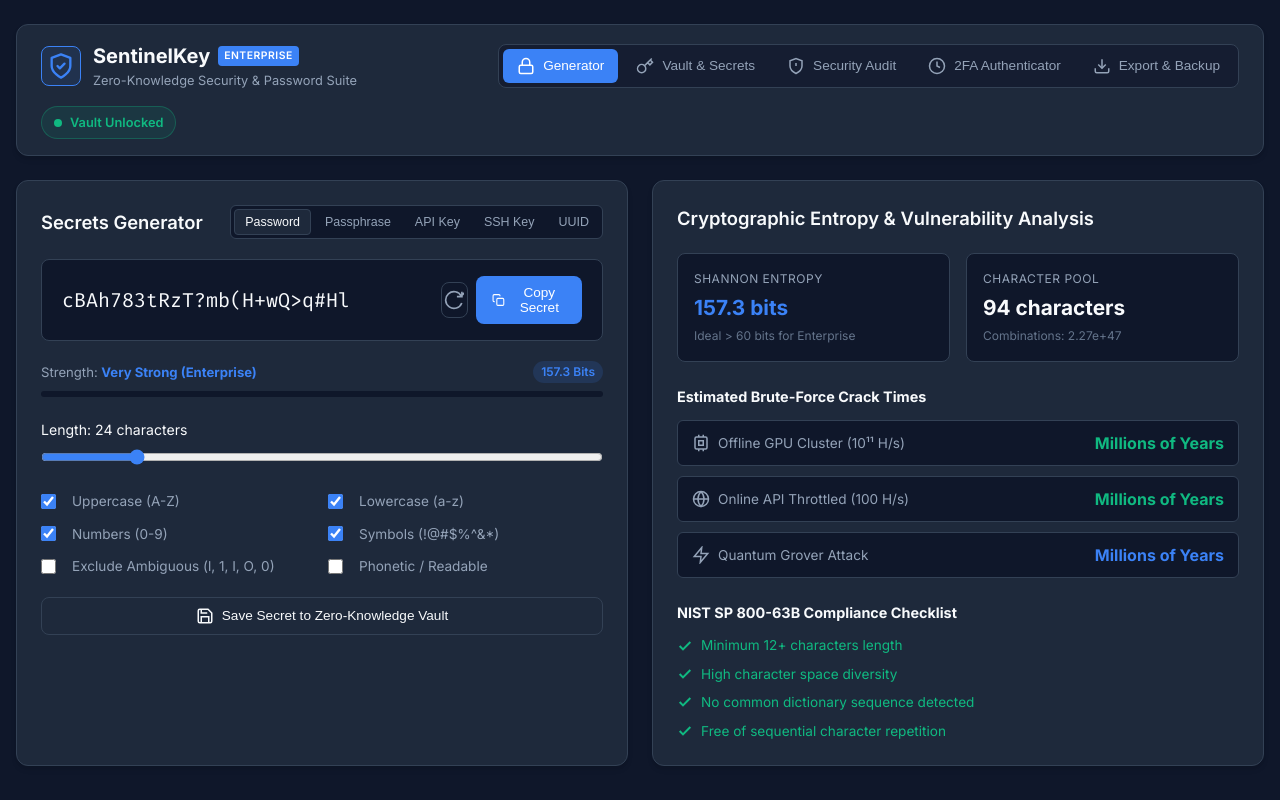
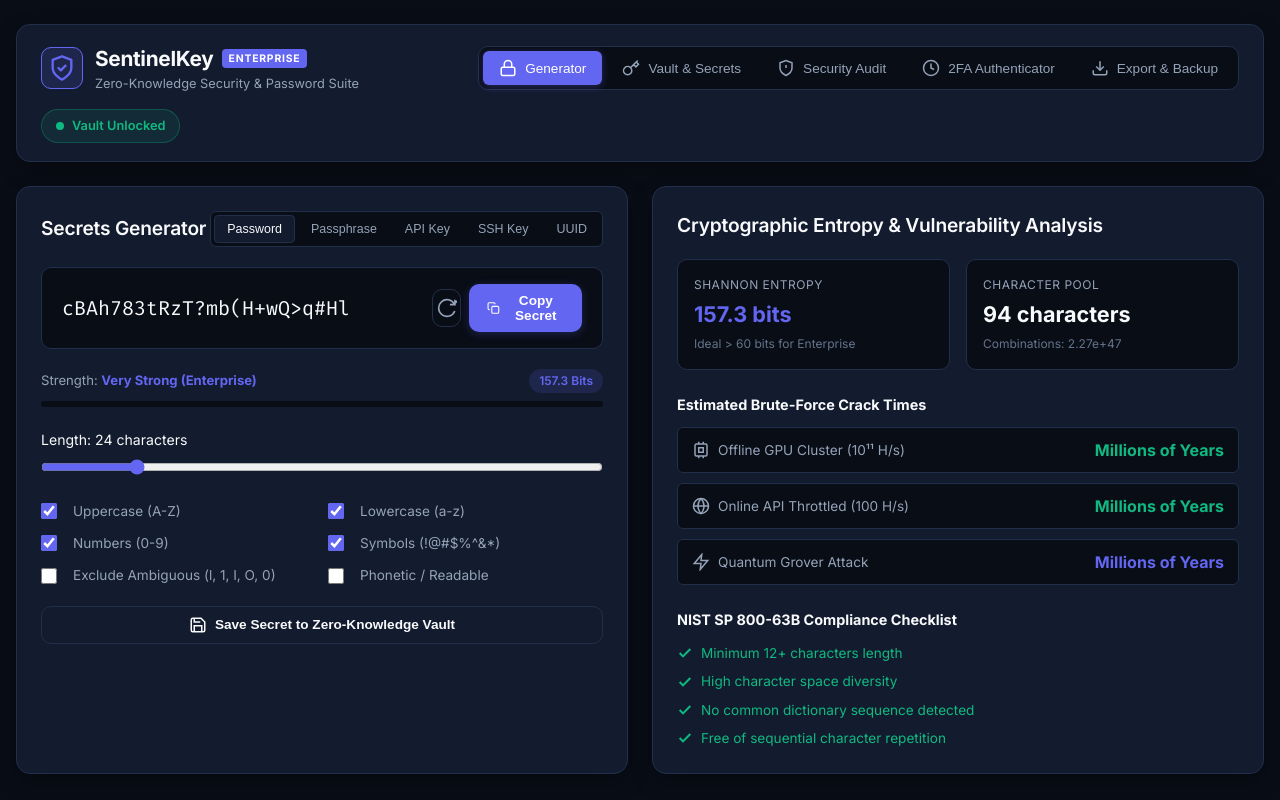
Before and after one commit to AbhinandanNaik/Password_Generator_using_java, a website: page index.html in a window 1280 px wide. Drawn offline with Linux system fonts and the light colour scheme.

Commit message:
style: update UI color palette to Modern Charcoal & Electric Violet (#6366f1)

```diff
--- a/style.css
+++ b/style.css
@@ -1,16 +1,19 @@
 /* ==========================================================================
-   SentinelKey Enterprise - Clean Modern Professional Design System
-   Color Palette: Slate Dark (#0f172a), Card Surface (#1e293b),
-   Primary Indigo (#3b82f6), Text Main (#f8fafc), Emerald Accent (#10b981)
+   SentinelKey Enterprise - Modern Charcoal & Electric Violet Theme
+   Color Palette: Charcoal Slate (#090d16), Deep Surface (#131b2e),
+   Primary Electric Violet (#6366f1), Text Main (#f8fafc), Emerald (#10b981)
    ========================================================================== */
 
 :root {
-    /* Core 5-Color System */
-    --color-bg: #0f172a;
-    --color-surface: #1e293b;
-    --color-border: #334155;
-    --color-primary: #3b82f6;
-    --color-primary-hover: #2563eb;
+    /* Modern Charcoal & Electric Violet Color Tokens */
+    --color-bg: #090d16;
+    --color-surface: #131b2e;
+    --color-surface-hover: #1c2742;
+    --color-border: #222f4b;
+
+    --color-primary: #6366f1;
+    --color-primary-hover: #4f46e5;
+    --primary-badge-bg: rgba(99, 102, 241, 0.15);
 
     --color-text-main: #f8fafc;
     --color-text-muted: #94a3b8;
@@ -18,17 +21,17 @@
 
     --color-success: #10b981;
     --color-warning: #f59e0b;
-    --color-danger: #ef4444;
+    --color-danger: #f43f5e;
 
     --font-sans: 'Inter', -apple-system, BlinkMacSystemFont, "Segoe UI", Roboto, sans-serif;
     --font-mono: 'Fira Code', monospace;
 
     --radius-sm: 6px;
-    --radius-md: 8px;
-    --radius-lg: 12px;
+    --radius-md: 10px;
+    --radius-lg: 14px;
 
-    --shadow-sm: 0 1px 2px 0 rgba(0, 0, 0, 0.05);
-    --shadow-md: 0 4px 6px -1px rgba(0, 0, 0, 0.1), 0 2px 4px -1px rgba(0, 0, 0, 0.06);
+    --shadow-sm: 0 1px 3px rgba(0, 0, 0, 0.3);
+    --shadow-md: 0 8px 24px -4px rgba(0, 0, 0, 0.4);
 }
 
 * {
@@ -58,7 +61,7 @@ body.clean-theme {
     display: flex;
     align-items: center;
     justify-content: space-between;
-    padding: 16px 24px;
+    padding: 18px 24px;
     background: var(--color-surface);
     border: 1px solid var(--color-border);
     border-radius: var(--radius-lg);
@@ -78,32 +81,33 @@ body.clean-theme {
     display: flex;
     align-items: center;
     justify-content: center;
-    width: 40px;
-    height: 40px;
-    background: rgba(59, 130, 246, 0.1);
+    width: 42px;
+    height: 42px;
+    background: var(--primary-badge-bg);
     border: 1px solid var(--color-primary);
     border-radius: var(--radius-md);
     color: var(--color-primary);
 }
 
 .brand-title {
-    font-size: 1.25rem;
+    font-size: 1.3rem;
     font-weight: 700;
     display: flex;
     align-items: center;
     gap: 8px;
     color: var(--color-text-main);
+    letter-spacing: -0.3px;
 }
 
 .badge-enterprise {
     font-size: 0.65rem;
-    padding: 2px 6px;
+    padding: 2px 7px;
     background: var(--color-primary);
     color: #ffffff;
     border-radius: 4px;
-    font-weight: 600;
+    font-weight: 700;
     text-transform: uppercase;
-    letter-spacing: 0.5px;
+    letter-spacing: 0.8px;
 }
 
 .brand-subtitle {
@@ -116,7 +120,7 @@ body.clean-theme {
     display: flex;
     align-items: center;
     gap: 4px;
-    background: rgba(15, 23, 42, 0.6);
+    background: var(--color-bg);
     padding: 4px;
     border-radius: var(--radius-md);
     border: 1px solid var(--color-border);
@@ -126,7 +130,7 @@ body.clean-theme {
     display: flex;
     align-items: center;
     gap: 8px;
-    padding: 8px 14px;
+    padding: 8px 16px;
     background: transparent;
     border: none;
     color: var(--color-text-muted);
@@ -145,6 +149,7 @@ body.clean-theme {
 .nav-tab.active {
     color: #ffffff;
     background: var(--color-primary);
+    box-shadow: 0 2px 8px rgba(99, 102, 241, 0.3);
 }
 
 /* Vault Status Indicator */
@@ -154,7 +159,7 @@ body.clean-theme {
     gap: 8px;
     font-size: 0.8rem;
     font-weight: 600;
-    padding: 6px 12px;
+    padding: 6px 14px;
     background: rgba(16, 185, 129, 0.1);
     border: 1px solid rgba(16, 185, 129, 0.3);
     border-radius: 20px;
@@ -210,9 +215,10 @@ body.clean-theme {
 }
 
 .card-header h2 {
-    font-size: 1.15rem;
+    font-size: 1.2rem;
     font-weight: 600;
     color: var(--color-text-main);
+    letter-spacing: -0.2px;
 }
 
 .section-desc {
@@ -237,9 +243,10 @@ body.clean-theme {
     color: var(--color-text-muted);
     font-size: 0.78rem;
     font-weight: 500;
-    padding: 5px 10px;
+    padding: 6px 12px;
     border-radius: 4px;
     cursor: pointer;
+    transition: all 0.15s ease;
 }
 
 .mode-btn.active {
@@ -285,9 +292,9 @@ body.clean-theme {
     align-items: center;
     justify-content: center;
     gap: 8px;
-    padding: 9px 16px;
+    padding: 9px 18px;
     font-size: 0.85rem;
-    font-weight: 500;
+    font-weight: 600;
     border-radius: var(--radius-md);
     cursor: pointer;
     transition: all 0.15s ease;
@@ -297,10 +304,12 @@ body.clean-theme {
 .btn-primary {
     background: var(--color-primary);
     color: #ffffff;
+    box-shadow: 0 2px 10px rgba(99, 102, 241, 0.25);
 }
 
 .btn-primary:hover {
     background: var(--color-primary-hover);
+    transform: translateY(-1px);
 }
 
 .btn-outline {
@@ -311,6 +320,7 @@ body.clean-theme {
 
 .btn-outline:hover {
     background: rgba(255, 255, 255, 0.05);
+    border-color: var(--color-text-muted);
 }
 
 .btn-full {
@@ -318,8 +328,8 @@ body.clean-theme {
 }
 
 .icon-btn {
-    width: 36px;
-    height: 36px;
+    width: 38px;
+    height: 38px;
     display: flex;
     align-items: center;
     justify-content: center;
@@ -350,8 +360,8 @@ body.clean-theme {
 }
 
 .badge {
-    padding: 2px 8px;
-    background: rgba(59, 130, 246, 0.15);
+    padding: 3px 10px;
+    background: var(--primary-badge-bg);
     color: var(--color-primary);
     border-radius: 12px;
     font-size: 0.75rem;
@@ -406,8 +416,8 @@ body.clean-theme {
 
 .custom-checkbox input {
     accent-color: var(--color-primary);
-    width: 15px;
-    height: 15px;
+    width: 16px;
+    height: 16px;
 }
 
 /* Analytics & Metrics */
@@ -435,7 +445,7 @@ body.clean-theme {
 }
 
 .metric-value {
-    font-size: 1.3rem;
+    font-size: 1.35rem;
     font-weight: 700;
     margin: 4px 0;
     color: var(--color-text-main);
@@ -662,7 +672,7 @@ body.clean-theme {
     left: 0;
     width: 100%;
     height: 100%;
-    background: rgba(15, 23, 42, 0.8);
+    background: rgba(9, 13, 22, 0.8);
     display: flex;
     align-items: center;
     justify-content: center;
@@ -754,7 +764,7 @@ body.clean-theme {
 
 .toast {
     background: var(--color-surface);
-    border: 1px solid var(--color-border);
+    border: 1px solid var(--color-primary);
     color: var(--color-text-main);
     padding: 10px 16px;
     border-radius: var(--radius-md);
@@ -765,9 +775,9 @@ body.clean-theme {
     gap: 8px;
 }
 
-/* Text Utility Colors (Strictly 4-5 Colors) */
+/* Text Utility Colors */
 .text-main { color: var(--color-text-main); }
-.text-cyan, .text-blue { color: var(--color-primary); }
+.text-cyan, .text-blue, .text-violet { color: var(--color-primary); }
 .text-green { color: var(--color-success); }
 .text-amber { color: var(--color-warning); }
 .text-red { color: var(--color-danger); }
```
